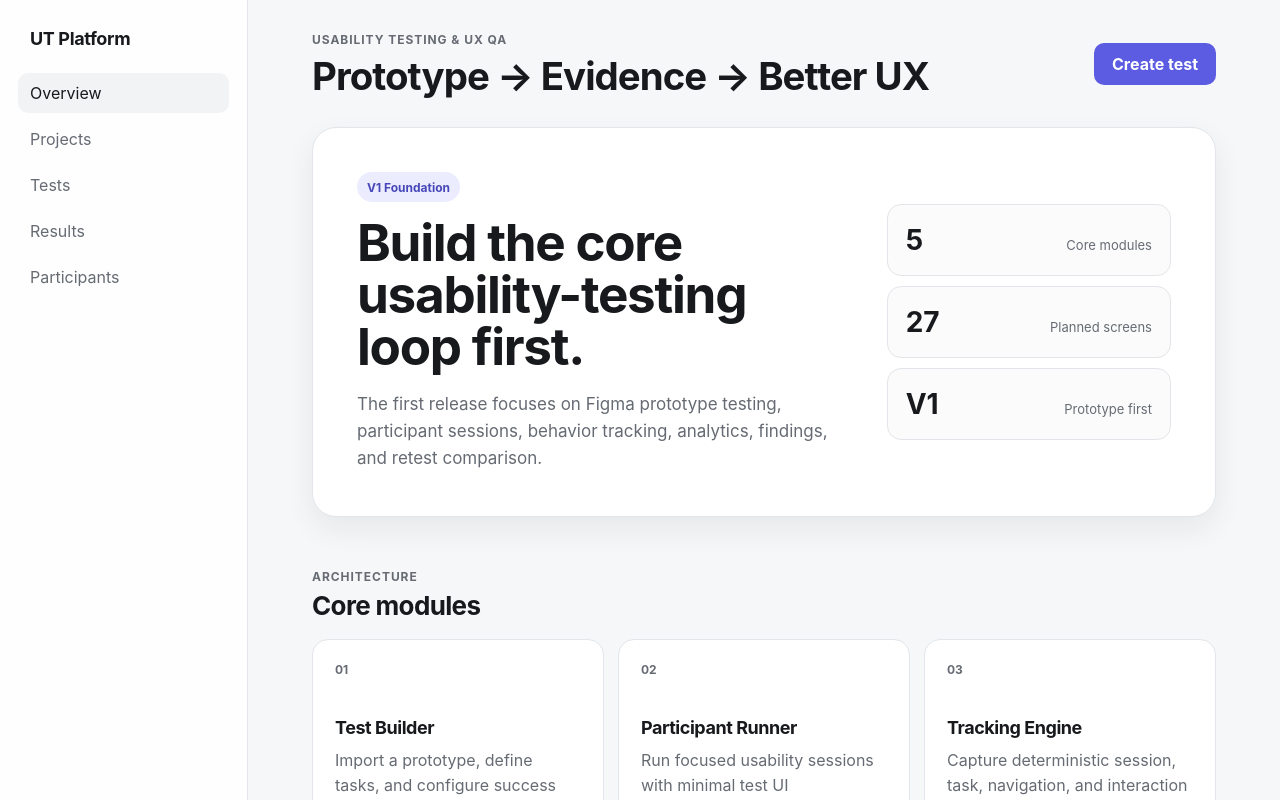
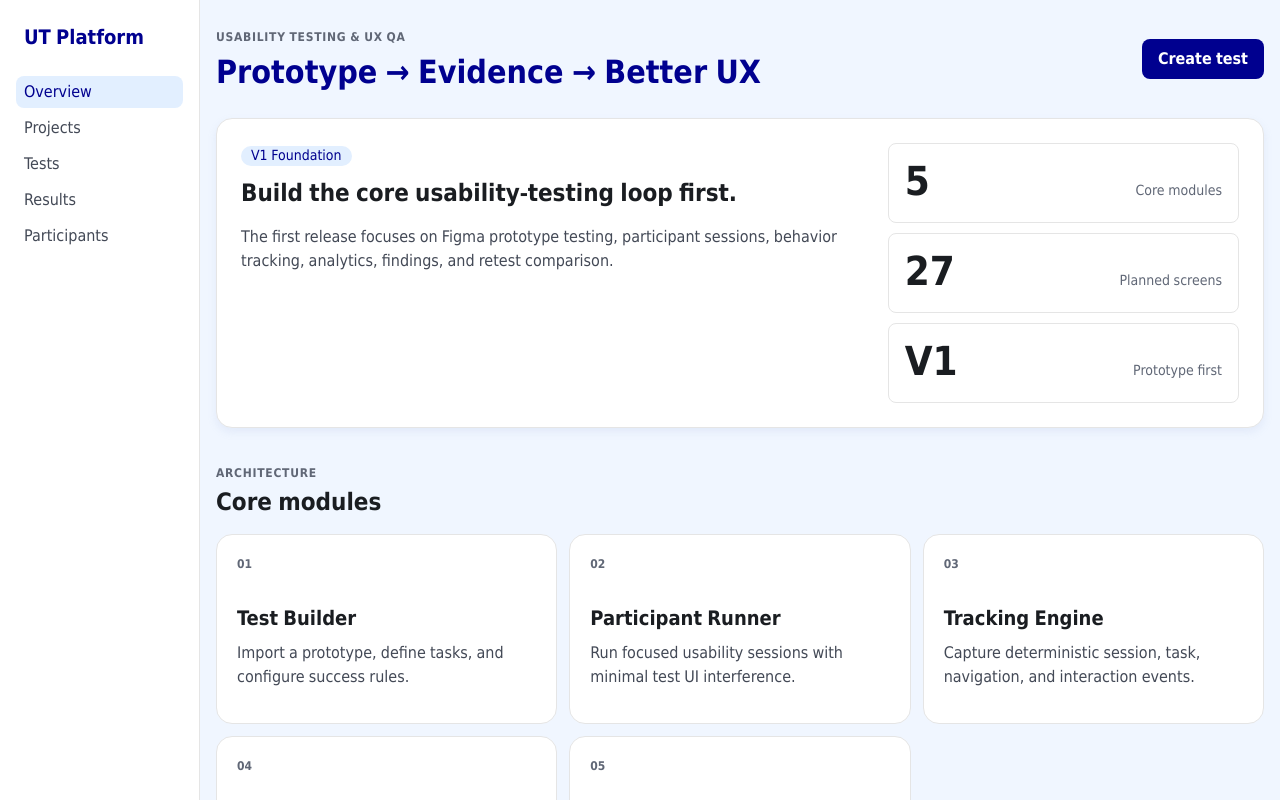
Before and after one commit to kreecrypto/Usability-Testing-Platform, a Next.js app: page / in a window 1280 px wide. Shown: the top 800 px of the page. Built offline with nearby package versions, Linux system fonts and the light colour scheme.

Commit message:
style: align global shell with AH Design v2.6

```diff
--- a/src/app/globals.css
+++ b/src/app/globals.css
@@ -1,37 +1,27 @@
 @import "../styles/tokens.css";
 @import "./high-fi/high-fi.css";
-
-:root {
-  --bg: #f6f7f9;
-  --surface: #ffffff;
-  --surface-muted: #f1f3f5;
-  --text: #17191c;
-  --text-muted: #666b73;
-  --border: #e2e5e9;
-  --accent: #5b5ce2;
-  --accent-strong: #4748c8;
-  --radius: 16px;
-  --shadow: 0 12px 30px rgba(20, 24, 32, 0.07);
-}
 
 * {
   box-sizing: border-box;
 }
 
 html {
-  background: var(--bg);
+  background: var(--ah-app-bg);
 }
 
 body {
   margin: 0;
   min-height: 100vh;
-  background: var(--bg);
-  color: var(--text);
-  font-family: Inter, ui-sans-serif, system-ui, -apple-system, BlinkMacSystemFont, "Segoe UI", sans-serif;
+  background: var(--ah-app-bg);
+  color: var(--ah-ink-deep);
+  font-family: var(--ah-font-primary);
 }
 
 button,
-a {
+a,
+input,
+select,
+textarea {
   font: inherit;
 }
 
@@ -41,55 +31,60 @@ button {
 
 .shell {
   display: grid;
-  grid-template-columns: 248px minmax(0, 1fr);
+  grid-template-columns: var(--ah-sidebar-width) minmax(0, 1fr);
   min-height: 100vh;
+  background: var(--ah-canvas);
 }
 
 .sidebar {
   position: sticky;
   top: 0;
   height: 100vh;
-  padding: 28px 18px;
-  border-right: 1px solid var(--border);
-  background: rgba(255, 255, 255, 0.84);
-  backdrop-filter: blur(16px);
+  padding: var(--ah-space-24) var(--ah-space-16);
+  border-right: 1px solid var(--ah-hairline);
+  background: var(--ah-canvas);
 }
 
 .brand {
-  padding: 0 12px 24px;
-  font-size: 18px;
-  font-weight: 750;
-  letter-spacing: -0.02em;
+  padding: 0 var(--ah-space-8) var(--ah-space-24);
+  color: var(--ah-primary);
+  font-size: var(--ah-type-heading-md-size);
+  line-height: var(--ah-type-heading-md-line-height);
+  font-weight: var(--ah-font-weight-bold);
 }
 
 .nav {
   display: grid;
-  gap: 6px;
+  gap: var(--ah-space-4);
 }
 
 .navItem {
-  border-radius: 10px;
-  color: var(--text-muted);
-  padding: 10px 12px;
+  min-height: var(--ah-sidebar-item-height);
+  border-radius: var(--ah-radius-sm);
+  color: var(--ah-ink);
+  padding: var(--ah-space-4) var(--ah-space-8);
   text-decoration: none;
 }
 
 .navItem:hover,
 .navItem.active {
-  background: var(--surface-muted);
-  color: var(--text);
+  background: var(--ah-primary-soft);
+  color: var(--ah-primary);
 }
 
 .content {
-  padding: 28px clamp(24px, 5vw, 72px) 64px;
+  min-width: 0;
+  padding: var(--ah-space-24) var(--ah-content-gutter) var(--ah-space-32);
+  background: var(--ah-app-bg);
 }
 
 .topbar {
   display: flex;
+  min-height: var(--ah-topbar-height);
   align-items: center;
   justify-content: space-between;
-  gap: 24px;
-  margin-bottom: 28px;
+  gap: var(--ah-space-24);
+  margin-bottom: var(--ah-space-24);
 }
 
 .topbar h1,
@@ -97,78 +92,85 @@ button {
 .section h2,
 .moduleCard h3 {
   margin: 0;
-  letter-spacing: -0.025em;
 }
 
 .topbar h1 {
-  margin-top: 4px;
-  font-size: clamp(26px, 3vw, 40px);
+  margin-top: var(--ah-space-4);
+  color: var(--ah-primary);
+  font-size: var(--ah-type-display-xl-size);
+  line-height: var(--ah-type-display-xl-line-height);
+  font-weight: var(--ah-font-weight-bold);
 }
 
 .eyebrow {
   margin: 0;
-  color: var(--text-muted);
-  font-size: 12px;
-  font-weight: 700;
-  letter-spacing: 0.08em;
+  color: var(--ah-slate);
+  font-size: var(--ah-type-body-xs-size);
+  line-height: var(--ah-type-body-xs-line-height);
+  font-weight: var(--ah-font-weight-bold);
   text-transform: uppercase;
 }
 
 .primaryButton {
-  min-height: 42px;
+  min-height: var(--ah-button-md-height);
   border: 0;
-  border-radius: 10px;
-  background: var(--accent);
-  color: white;
-  padding: 0 18px;
-  font-weight: 700;
+  border-radius: var(--ah-radius-sm);
+  background: var(--ah-primary);
+  color: var(--ah-on-primary);
+  padding: 0 var(--ah-space-16);
+  font-size: var(--ah-type-button-md-size);
+  line-height: var(--ah-type-button-md-line-height);
+  font-weight: var(--ah-font-weight-bold);
 }
 
 .primaryButton:hover {
-  background: var(--accent-strong);
+  background: var(--ah-primary-dark);
 }
 
 .heroCard {
   display: grid;
   grid-template-columns: minmax(0, 1.4fr) minmax(260px, 0.8fr);
-  gap: 32px;
-  padding: clamp(24px, 4vw, 44px);
-  border: 1px solid var(--border);
-  border-radius: 24px;
-  background: var(--surface);
-  box-shadow: var(--shadow);
+  gap: var(--ah-space-32);
+  padding: var(--ah-space-24);
+  border: 1px solid var(--ah-hairline);
+  border-radius: var(--ah-radius-lg);
+  background: var(--ah-canvas);
+  box-shadow: var(--ah-shadow-card);
 }
 
 .heroCard h2 {
   max-width: 720px;
-  margin-top: 14px;
-  font-size: clamp(30px, 4vw, 52px);
-  line-height: 1.02;
+  margin-top: var(--ah-space-12);
+  color: var(--ah-ink-deep);
+  font-size: var(--ah-type-heading-lg-size);
+  line-height: var(--ah-type-heading-lg-line-height);
+  font-weight: var(--ah-font-weight-bold);
 }
 
 .heroCard p {
   max-width: 680px;
-  margin: 18px 0 0;
-  color: var(--text-muted);
-  font-size: 17px;
-  line-height: 1.6;
+  margin: var(--ah-space-16) 0 0;
+  color: var(--ah-ink);
+  font-size: var(--ah-type-body-md-size);
+  line-height: var(--ah-type-body-md-line-height);
 }
 
 .status {
   display: inline-flex;
   align-items: center;
-  min-height: 30px;
-  border-radius: 999px;
-  background: #ececff;
-  color: #4647b8;
-  padding: 0 10px;
-  font-size: 12px;
-  font-weight: 750;
+  min-height: var(--ah-badge-height);
+  border-radius: var(--ah-radius-chip);
+  background: var(--ah-primary-soft);
+  color: var(--ah-primary);
+  padding: 0 var(--ah-space-10);
+  font-size: var(--ah-type-body-sm-size);
+  line-height: var(--ah-type-body-sm-line-height);
+  font-weight: var(--ah-font-weight-regular);
 }
 
 .metricGrid {
   display: grid;
-  gap: 10px;
+  gap: var(--ah-space-10);
   align-content: center;
 }
 
@@ -176,72 +178,82 @@ button {
   display: flex;
   align-items: baseline;
   justify-content: space-between;
-  gap: 16px;
-  border: 1px solid var(--border);
-  border-radius: 14px;
-  padding: 18px;
-  background: #fbfbfc;
+  gap: var(--ah-space-16);
+  border: 1px solid var(--ah-hairline);
+  border-radius: var(--ah-radius-sm);
+  padding: var(--ah-space-16);
+  background: var(--ah-canvas);
 }
 
 .metric strong {
-  font-size: 28px;
+  font-size: var(--ah-type-metric-xl-size);
+  line-height: var(--ah-type-metric-xl-line-height);
+  font-weight: var(--ah-font-weight-bold);
 }
 
 .metric span {
-  color: var(--text-muted);
-  font-size: 13px;
+  color: var(--ah-slate);
+  font-size: var(--ah-type-body-sm-size);
+  line-height: var(--ah-type-body-sm-line-height);
 }
 
 .section {
-  margin-top: 48px;
+  margin-top: var(--ah-space-32);
 }
 
 .sectionHeading {
   display: flex;
   align-items: end;
   justify-content: space-between;
-  gap: 16px;
-  margin-bottom: 18px;
+  gap: var(--ah-space-16);
+  margin-bottom: var(--ah-space-16);
 }
 
 .section h2 {
-  margin-top: 4px;
-  font-size: 26px;
+  margin-top: var(--ah-space-4);
+  color: var(--ah-ink-deep);
+  font-size: var(--ah-type-heading-lg-size);
+  line-height: var(--ah-type-heading-lg-line-height);
+  font-weight: var(--ah-font-weight-bold);
 }
 
 .cardGrid {
   display: grid;
   grid-template-columns: repeat(3, minmax(0, 1fr));
-  gap: 14px;
+  gap: var(--ah-space-12);
 }
 
 .moduleCard {
   min-height: 190px;
-  border: 1px solid var(--border);
-  border-radius: var(--radius);
-  background: var(--surface);
-  padding: 22px;
+  border: 1px solid var(--ah-hairline);
+  border-radius: var(--ah-radius-lg);
+  background: var(--ah-canvas);
+  padding: var(--ah-space-20);
 }
 
 .moduleIndex {
   display: block;
-  margin-bottom: 40px;
-  color: var(--text-muted);
-  font-size: 12px;
-  font-weight: 700;
+  margin-bottom: var(--ah-space-32);
+  color: var(--ah-slate);
+  font-size: var(--ah-type-body-xs-size);
+  line-height: var(--ah-type-body-xs-line-height);
+  font-weight: var(--ah-font-weight-bold);
 }
 
 .moduleCard h3 {
-  font-size: 18px;
+  font-size: var(--ah-type-heading-md-size);
+  line-height: var(--ah-type-heading-md-line-height);
+  font-weight: var(--ah-font-weight-bold);
 }
 
 .moduleCard p {
-  margin: 10px 0 0;
-  color: var(--text-muted);
-  line-height: 1.55;
+  margin: var(--ah-space-8) 0 0;
+  color: var(--ah-ink);
+  font-size: var(--ah-type-body-md-size);
+  line-height: var(--ah-type-body-md-line-height);
 }
 
-@media (max-width: 960px) {
+@media (max-width: 1024px) {
   .shell {
     grid-template-columns: 1fr;
   }
@@ -252,8 +264,8 @@ button {
     display: flex;
     align-items: center;
     justify-content: space-between;
-    gap: 18px;
-    padding: 14px 18px;
+    gap: var(--ah-space-16);
+    padding: var(--ah-space-12) var(--ah-space-16);
     overflow-x: auto;
   }
 
@@ -279,9 +291,9 @@ button {
   }
 }
 
-@media (max-width: 640px) {
+@media (max-width: 768px) {
   .content {
-    padding: 20px 16px 48px;
+    padding: var(--ah-space-20) var(--ah-content-gutter) var(--ah-space-32);
   }
 
   .topbar {
```
